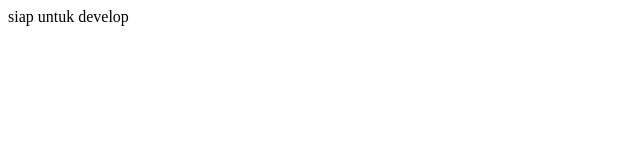
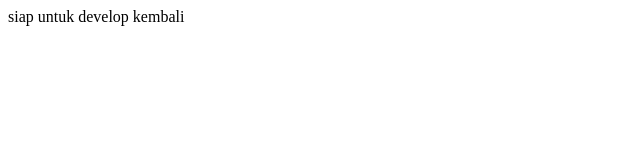
Before and after one commit to yasirmaulana/first-Git, a plain HTML site: page index.html in a window 1280 px wide. Shown: the full height of the page, 0-640 px from the left. Drawn offline with Linux system fonts and the light colour scheme.

Commit message:
test push tanpa password

```diff
--- a/index.html
+++ b/index.html
@@ -3,6 +3,6 @@
     <title>esa - elnursuksesabadi</title>
   </head>
   <body>
-    siap untuk develop
+    siap untuk develop kembali
   </body>
 </html>
```
